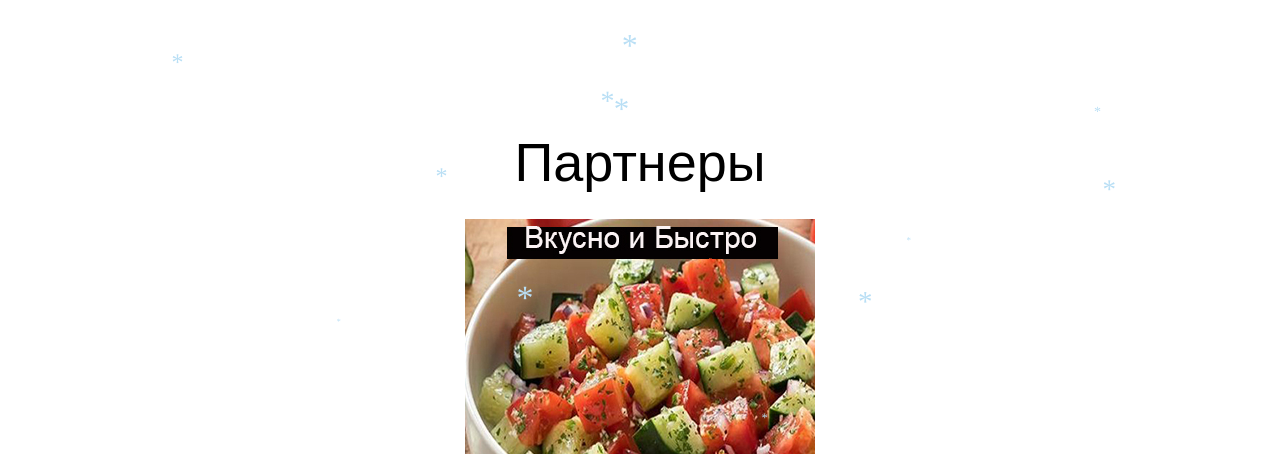
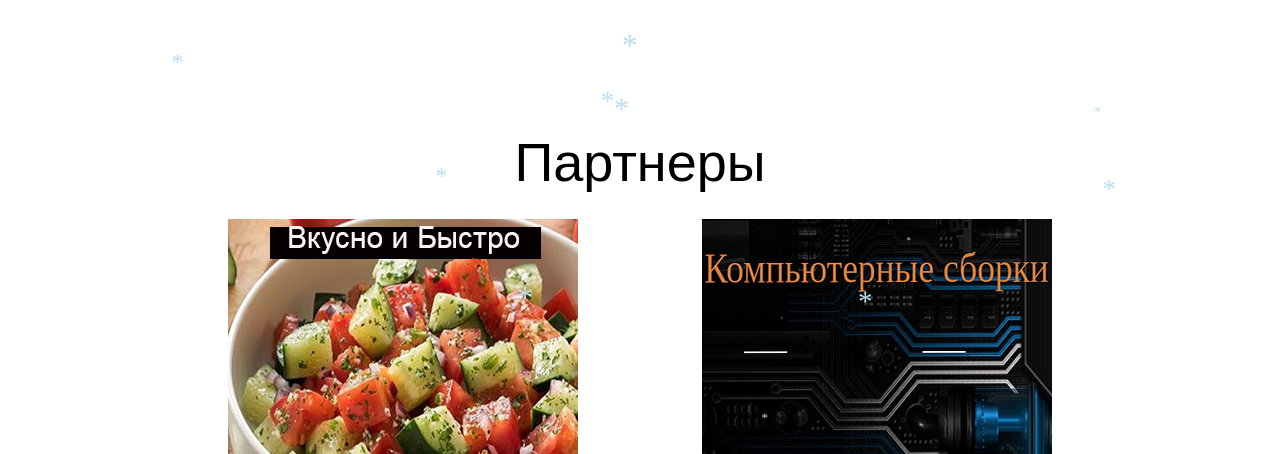
Before and after one commit to Andron2000/CatInSky, a plain HTML site: page index.html in a window 1280 px wide. Shown: the part 8964-9418 px from the top of the page. Drawn offline with nearby package versions, Linux system fonts and the light colour scheme; a script that the page names is missing.

Commit message:
Add files via upload

```diff
--- a/index.html
+++ b/index.html
@@ -346,6 +346,7 @@
 
         <div class='banner-content'>
             <p><a href="https://oil-lukoil.github.io/eatery/index.html"><img src='banner1.jpg'></a></p>
+            <p><a href="https://noname75421.github.io/Psix1/"><img src='banner2.jpg'></a></p>
         </div>
 
     </div>
```
Also changed, not shown: banner2.jpg (added).
